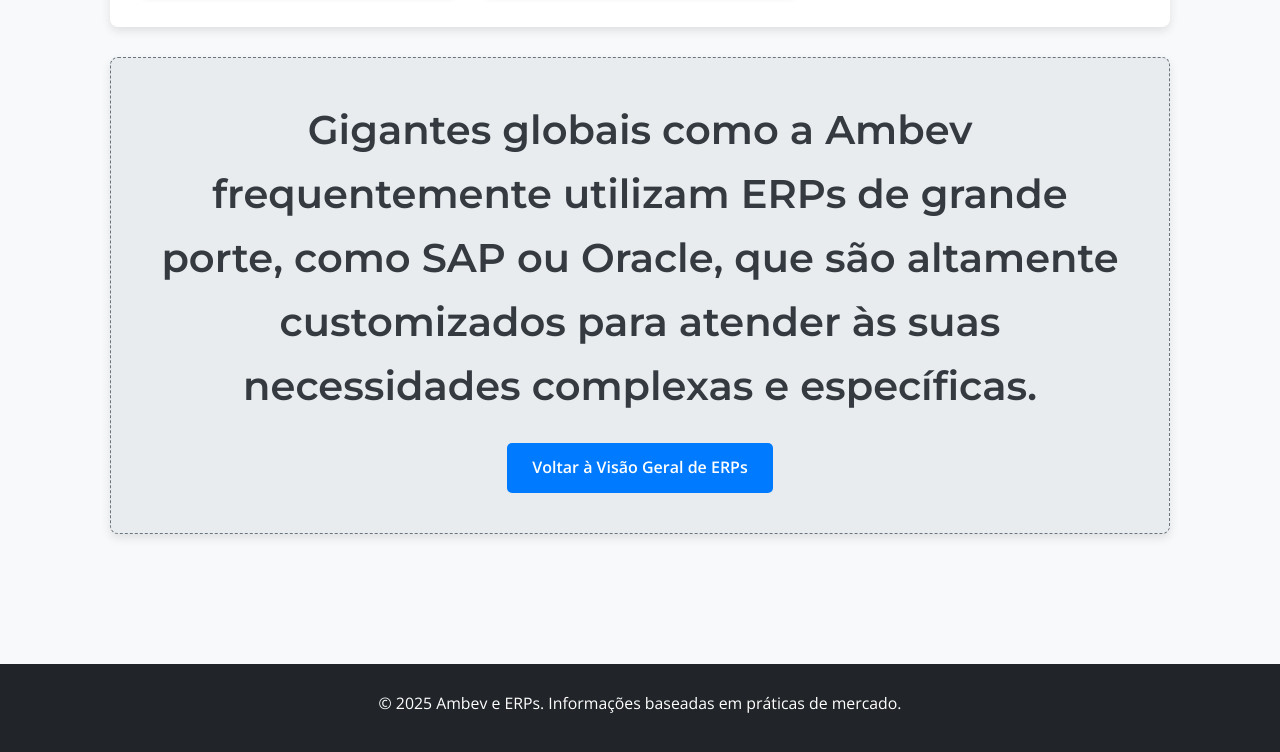
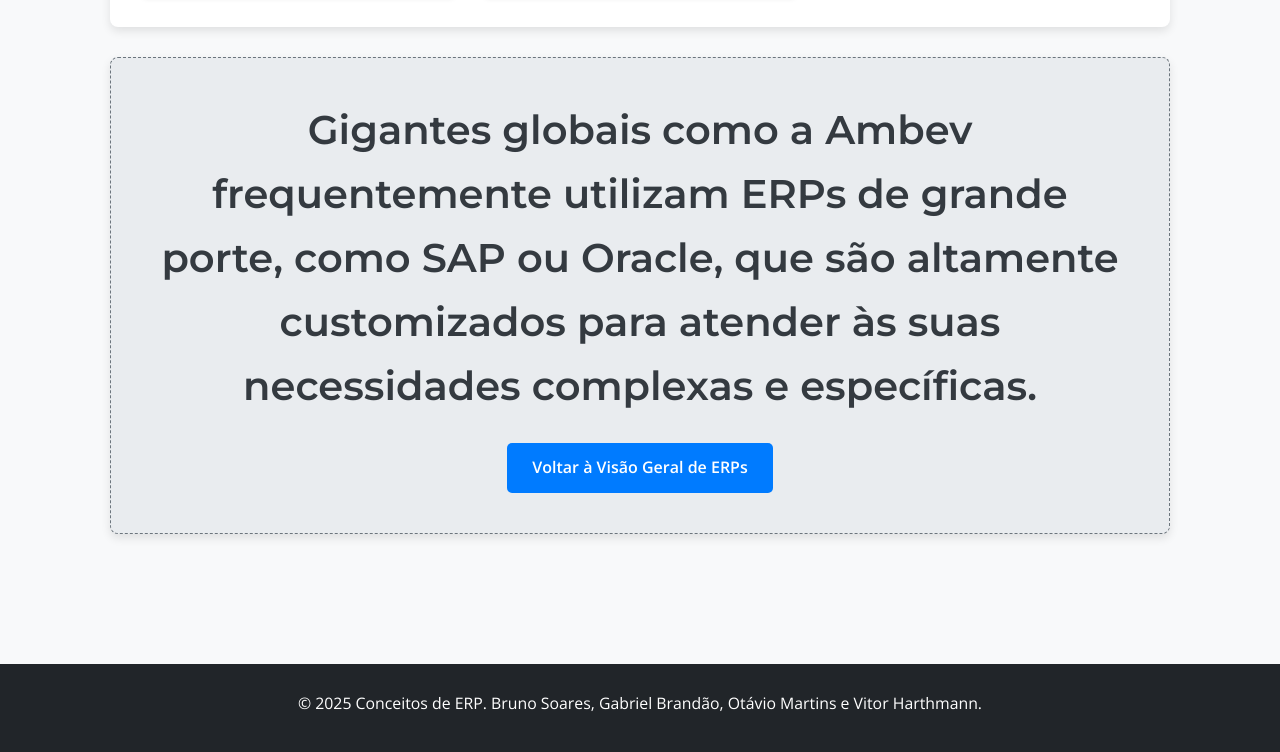
Before and after one commit to devVHarthmann/TrabERP, a plain HTML site: page erpAmbev.html in a window 1280 px wide. Shown: the part 2303-3055 px from the top of the page. Drawn offline with nearby package versions, Linux system fonts and the light colour scheme.

Commit message:
Update erpAmbev.html

```diff
--- a/erpAmbev.html
+++ b/erpAmbev.html
@@ -72,7 +72,7 @@
 
     <footer>
         <div class="container">
-            <p>&copy; 2025 Ambev e ERPs. Informações baseadas em práticas de mercado.</p>
+            <p>&copy; 2025 Conceitos de ERP. Bruno Soares, Gabriel Brandão, Otávio Martins e Vitor Harthmann.</p>
         </div>
     </footer>
 </body>
```
